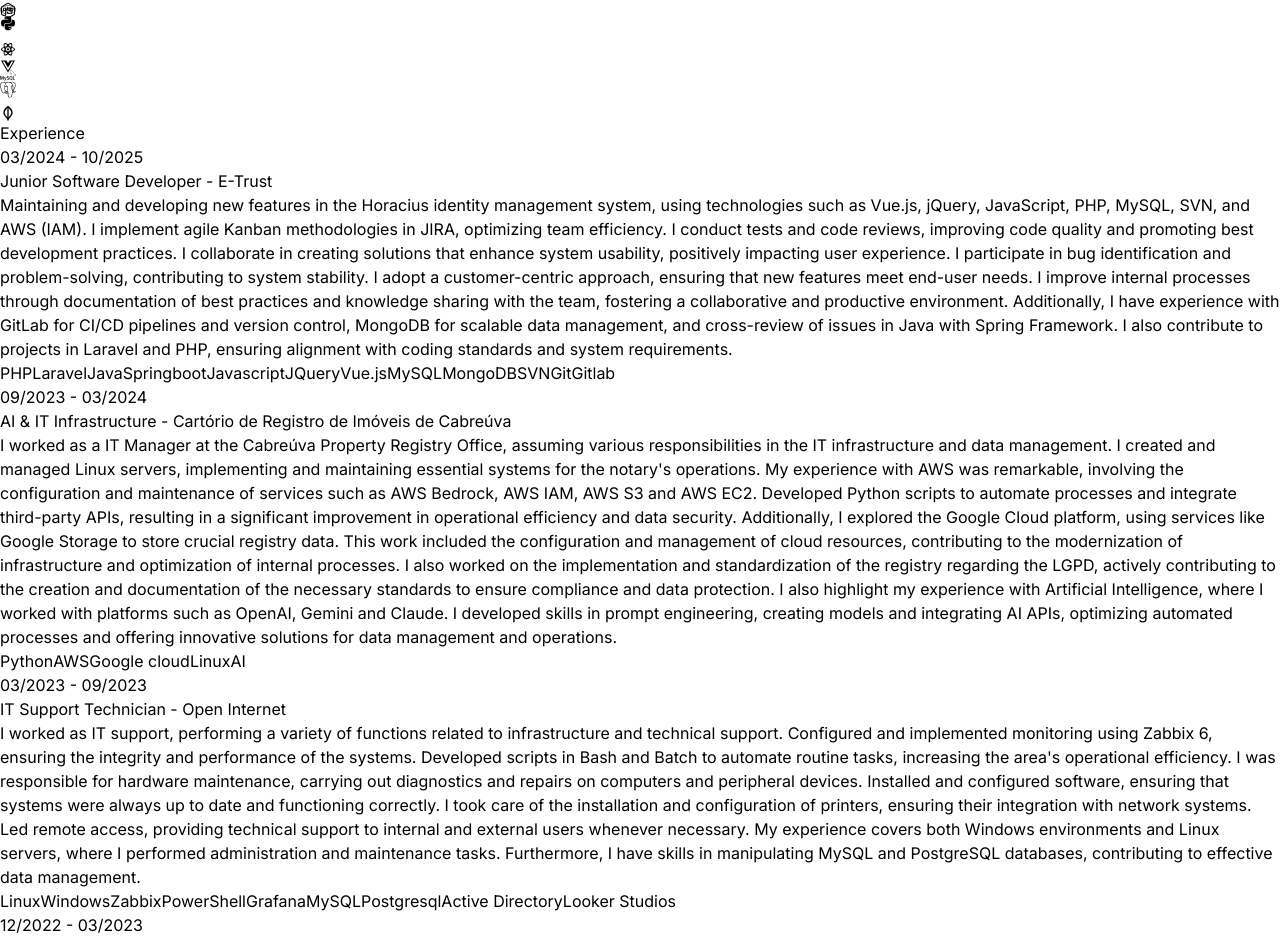
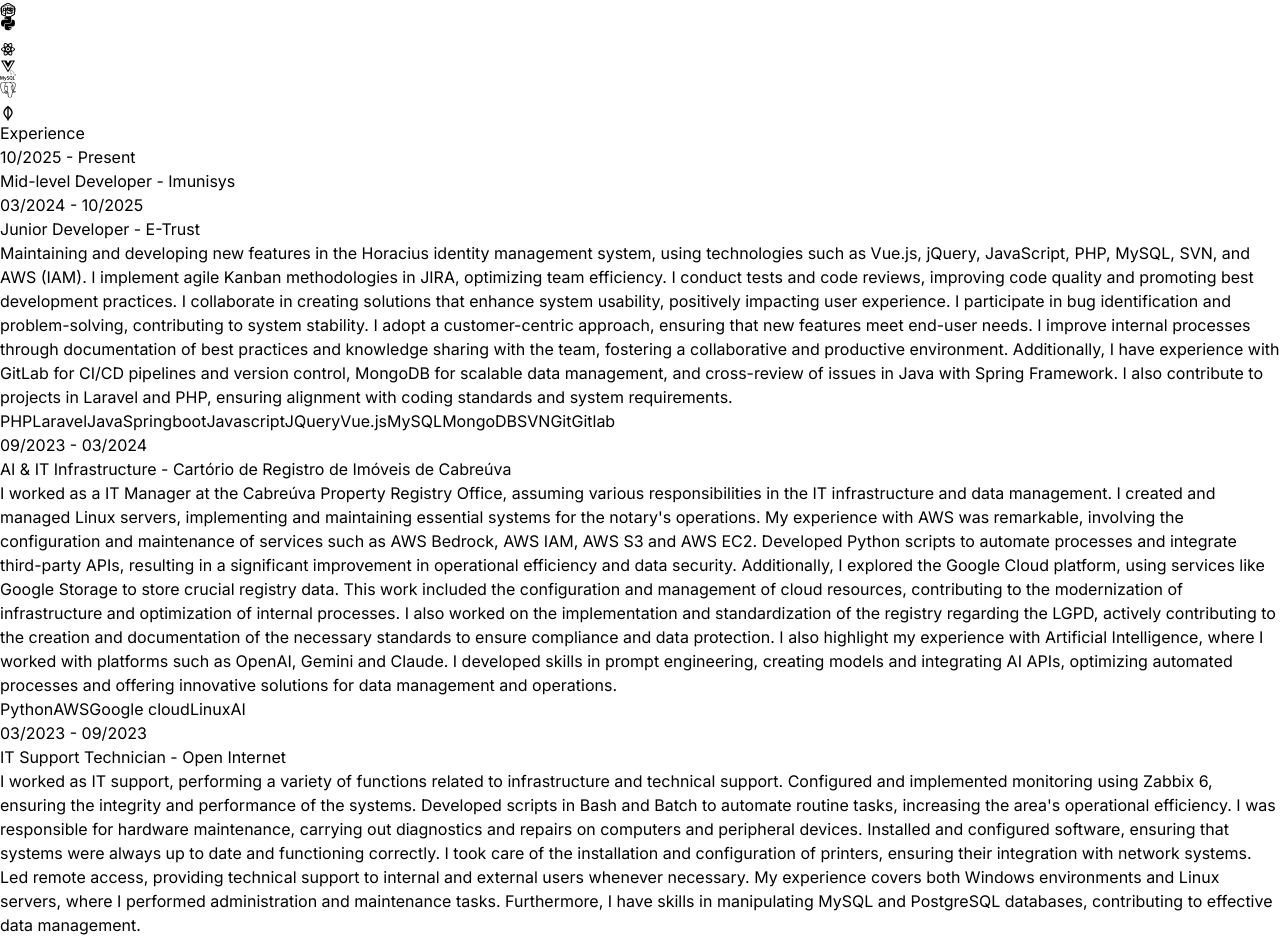
Before and after one commit to AlbertoDumonttDev/projeto-portifolio-react-tailwindcss, a React (Vite) app: page / in a window 1280 px wide. Shown: the part 1466-2406 px from the top of the page. Built offline with nearby package versions, Linux system fonts and the light colour scheme.

Commit message:
Feat: Add experience

```diff
--- a/src/constants/index.js
+++ b/src/constants/index.js
@@ -9,8 +9,15 @@
 
 export const EXPERIENCES = [
   {
+    year: "10/2025 - Present",
+    role: "Mid-level Developer",
+    company: "Imunisys",
+    description: ``,
+    technologies: [],
+  },
+  {
     year: "03/2024 - 10/2025",
-    role: "Junior Software Developer",
+    role: "Junior Developer",
     company: "E-Trust",
     description: `Maintaining and developing new features in the Horacius identity management system, using technologies such as Vue.js, jQuery, JavaScript, PHP, MySQL, SVN, and AWS (IAM). I implement agile Kanban methodologies in JIRA, optimizing team efficiency. I conduct tests and code reviews, improving code quality and promoting best development practices. I collaborate in creating solutions that enhance system usability, positively impacting user experience. I participate in bug identification and problem-solving, contributing to system stability. I adopt a customer-centric approach, ensuring that new features meet end-user needs. I improve internal processes through documentation of best practices and knowledge sharing with the team, fostering a collaborative and productive environment. Additionally, I have experience with GitLab for CI/CD pipelines and version control, MongoDB for scalable data management, and cross-review of issues in Java with Spring Framework. I also contribute to projects in Laravel and PHP, ensuring alignment with coding standards and system requirements.`,
     technologies: ["PHP", "Laravel", "Java", "Springboot", "Javascript", "JQuery", "Vue.js", "MySQL", "MongoDB", "SVN", "Git", "Gitlab"],
```
